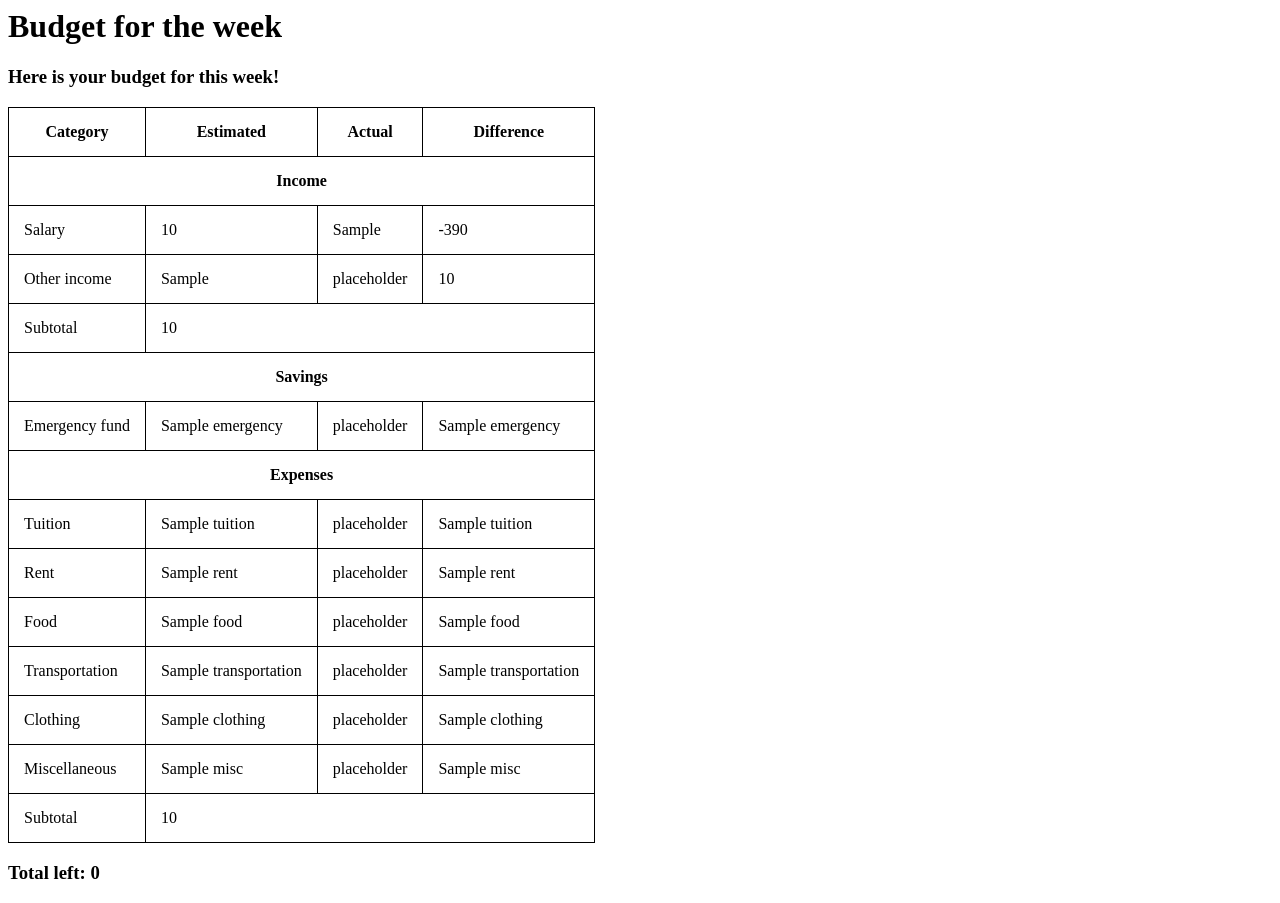
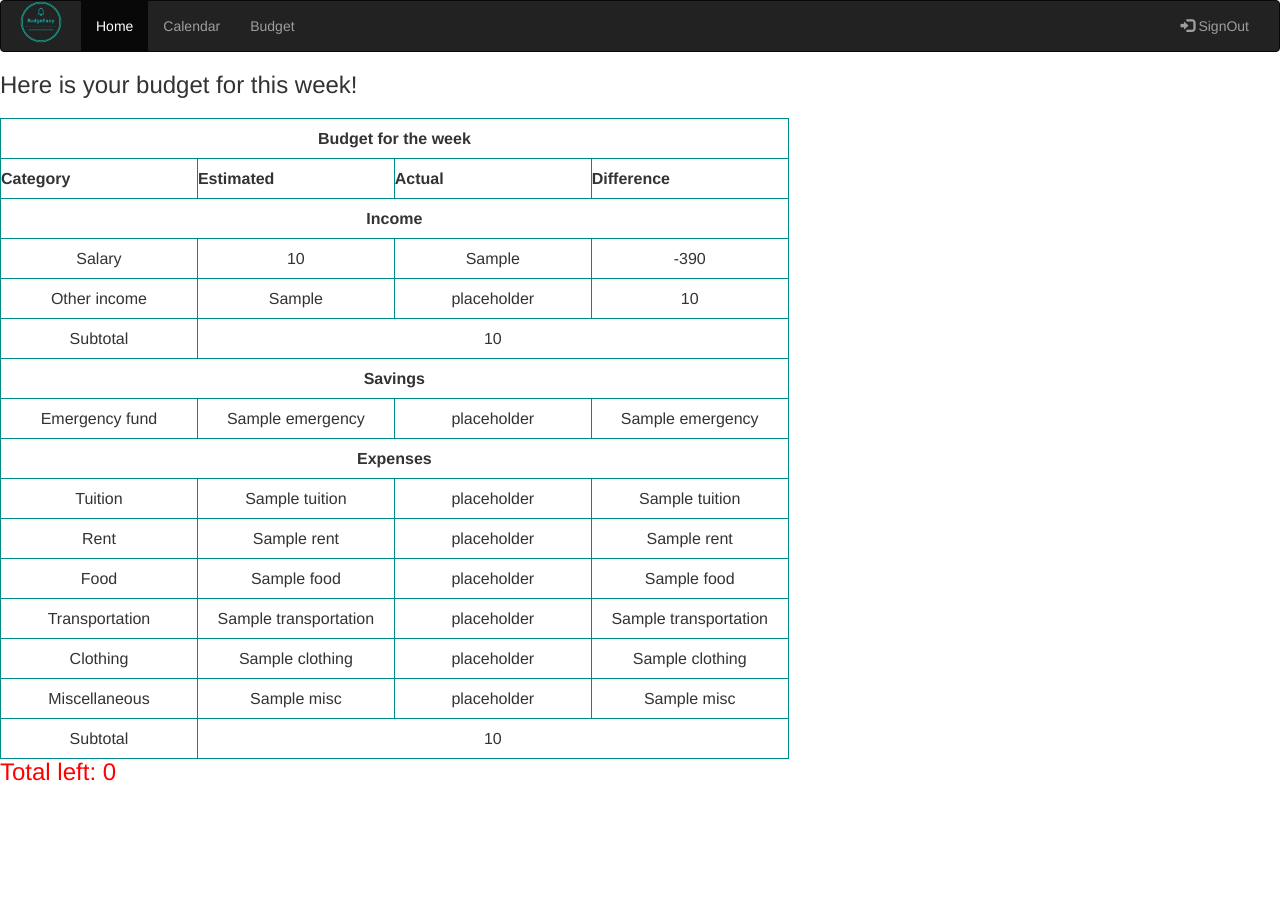
Before and after one commit to cyu6/acm-budgeting-app, a Python web app: template templates/show_budget.html in a window 1280 px wide. After the commit the page ends 781 px from the top, so only its background shows below. Run offline with Jinja, Linux system fonts and the light colour scheme; the template is opened without the code that fills it: most values are stand-ins (such as "Sample title", 1, 10 or a date in 2020); some libraries are stand-ins or nearby versions.

Commit message:
added nav bar to show budget page

```diff
--- a/main.py
+++ b/main.py
@@ -76,7 +76,7 @@ class BudgetHandler(webapp2.RequestHandler):
         # create goals
         goals = Goals(week = week, salary = salary, other_income = other_income, emergency = emergency, expenses = goal_expenses_keys)
         goals.put()
-        print Goals.query(Goals.week == 1).get().salary
+        # print Goals.query(Goals.week == 1).get().salary
         template_vars = {
             "week": goals.week,
             "salary": goals.salary,
--- a/static/css/styleShowBudgetPage.css
+++ b/static/css/styleShowBudgetPage.css
@@ -1,8 +1,19 @@
+/* color of the  */
 table, th, td {
-    border: 1px solid black;
+    border: 1px solid darkcyan;
     border-collapse: collapse;
+    text-align: center;
 }
-
+/* color of the word in the boxes */
 th, td {
     padding: 15px;
+    width:20%;
+    height:40px;
+    text-align: center;
+
+
 }
+th[colspan]{
+  text-align: center;
+
+}
--- a/templates/home.html
+++ b/templates/home.html
@@ -89,7 +89,7 @@
     </div>
     <div class="col-sm-8 text-left">
       <h1>Dashboard</h1>
-      <p>click the "+" to add eventto your google calendar</p>
+      <p>click the "+" to add event to your google calendar</p>
       <!-- calendar agenda code -->
       <iframe src="https://calendar.google.com/calendar/embed?mode=AGENDA&amp;height=600&amp;wkst=1&amp;bgcolor=%23FFFFFF&amp;src=cssi.acm.budgeting%40gmail.com&amp;color=%231B887A&amp;ctz=America%2FNew_York" style="border-width:0" width="650" height="400" frameborder="0" scrolling="no"></iframe>
       <hr>
--- a/templates/show_budget.html
+++ b/templates/show_budget.html
@@ -4,12 +4,88 @@
   <title>Pretty Budget</title>
   <link rel = "stylesheet" href = "/static/css/styleShowBudgetPage.css"/>
 </head>
+<!-- start of navbar  -->
+<meta charset="utf-8">
+<meta name="viewport" content="width=device-width, initial-scale=1">
+<link rel="stylesheet" href="https://maxcdn.bootstrapcdn.com/bootstrap/3.3.7/css/bootstrap.min.css">
+<script src="https://ajax.googleapis.com/ajax/libs/jquery/3.3.1/jquery.min.js"></script>
+<script src="https://maxcdn.bootstrapcdn.com/bootstrap/3.3.7/js/bootstrap.min.js"></script>
+<style>
+<style>
+  /* Remove the navbar's default margin-bottom and rounded borders */
+  .navbar {
+    margin-bottom: 0;
+    border-radius: 0;
+  }
 
+  /* Set height of the grid so .sidenav can be 100% (adjust as needed) THIS IS THE BOTTOM BOX */
+  .row.content {height: 700px}
+
+  /* Set gray background color and 100% height THESE ARE THE SIDES */
+  .sidenav {
+    padding-top: 20px;
+    background-color: #f1f1f1;
+    height: 120%;
+  }
+
+  /* Set black background color, white text and some padding */
+  footer {
+    background-color: #15B7B9 ;
+    color: white;
+    padding: 15px;
+    margin-top: 20px;
+  }
+
+  /* On small screens, set height to 'auto' for sidenav and grid */
+  @media screen and (max-width: 767px) {
+    .sidenav {
+      height: auto;
+      padding: 15px;
+    }
+    .row.content {height:auto;}
+  }
+  #logo{
+    margin-top: -19.1px;
+    height:50px;
+    width:50px;
+  }
+  #horizontalLine{
+    color: black;
+  }
+</style>
+</head>
 <body>
-  <h1>Budget for the week</h1>
+
+<nav class="navbar navbar-inverse">
+<div class="container-fluid">
+  <div class="navbar-header">
+    <button type="button" class="navbar-toggle" data-toggle="collapse" data-target="#myNavbar">
+      <span class="icon-bar"></span>
+      <span class="icon-bar"></span>
+      <span class="icon-bar"></span>
+    </button>
+    <a class="navbar-brand" href="home"><img id="logo" src = "/static/css/logo_transparent.png"></a>
+  </div>
+  <div class="collapse navbar-collapse" id="myNavbar">
+    <ul class="nav navbar-nav">
+      <li class="active"><a href="/">Home</a></li>
+      <li><a href="calendar">Calendar</a></li>
+      <li><a href="budget">Budget</a></li>
+
+    </ul>
+    <ul class="nav navbar-nav navbar-right">
+      <li><a href="#"><span class="glyphicon glyphicon-log-in"></span> SignOut</a></li>
+    </ul>
+  </div>
+</div>
+</nav>
+<!-- end of nav bar  -->
+<body>
+
   <h3>Here is your budget for this week!<h3>
   <table>
-    <tr>
+<th id="heading" colspan="4">Budget for the week</th>
+   <tr>
       <th>Category</th>
       <th>Estimated</th>
       <th>Actual</th>
@@ -87,7 +163,8 @@
       <td colspan = "3">{{tuition + rent + food+ transportation + clothing + misc}}</td>
     </tr>
   </table>
-  <p>Total left: {{salary + other_income - (emergency + tuition + rent + food+ transportation + clothing + misc)}}</p>
+
+  <p style="color:red;">Total left: {{salary + other_income - (emergency + tuition + rent + food+ transportation + clothing + misc)}}</p>
 
 </body>
 
```
Also changed, not shown: 1 other file.
